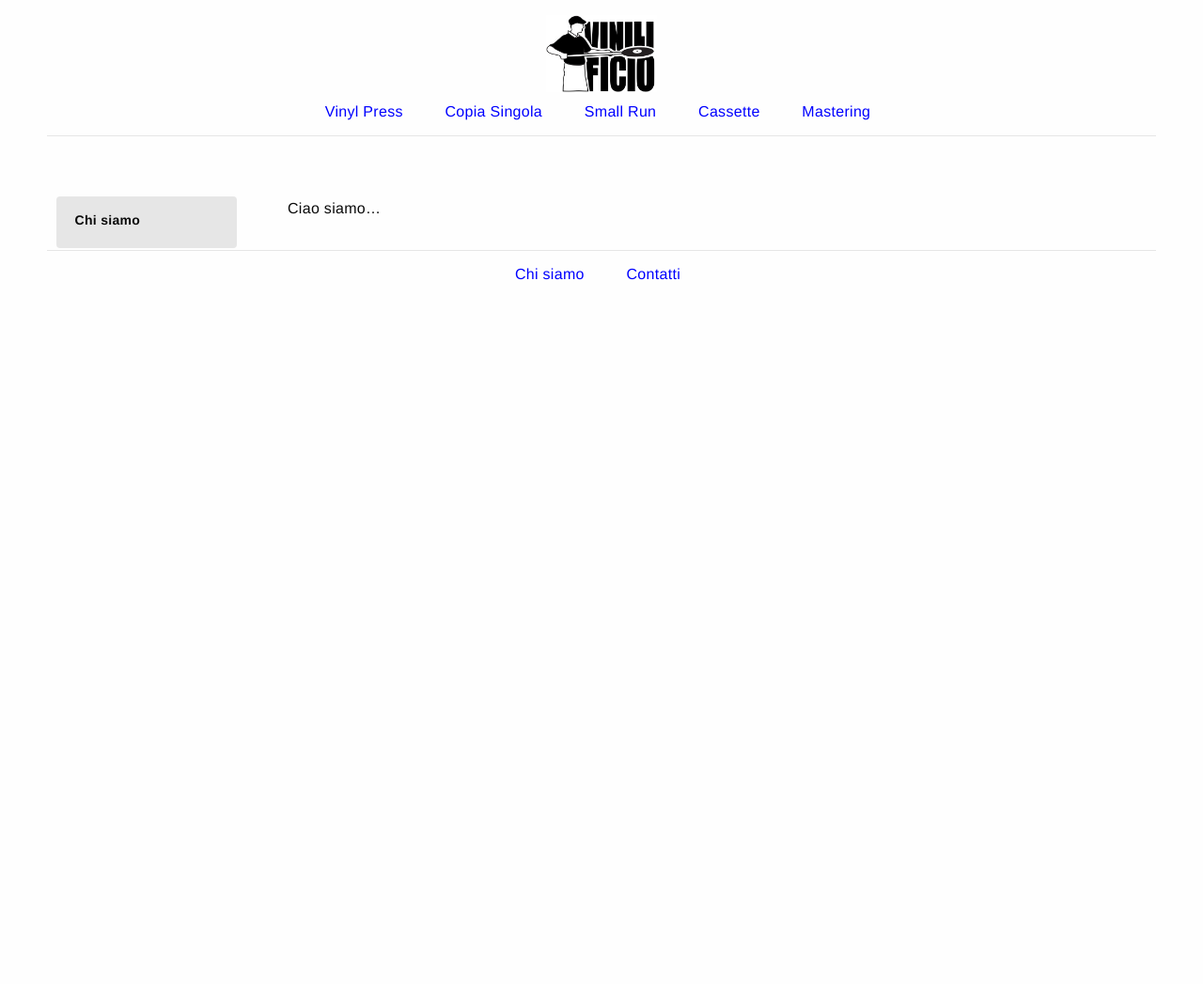
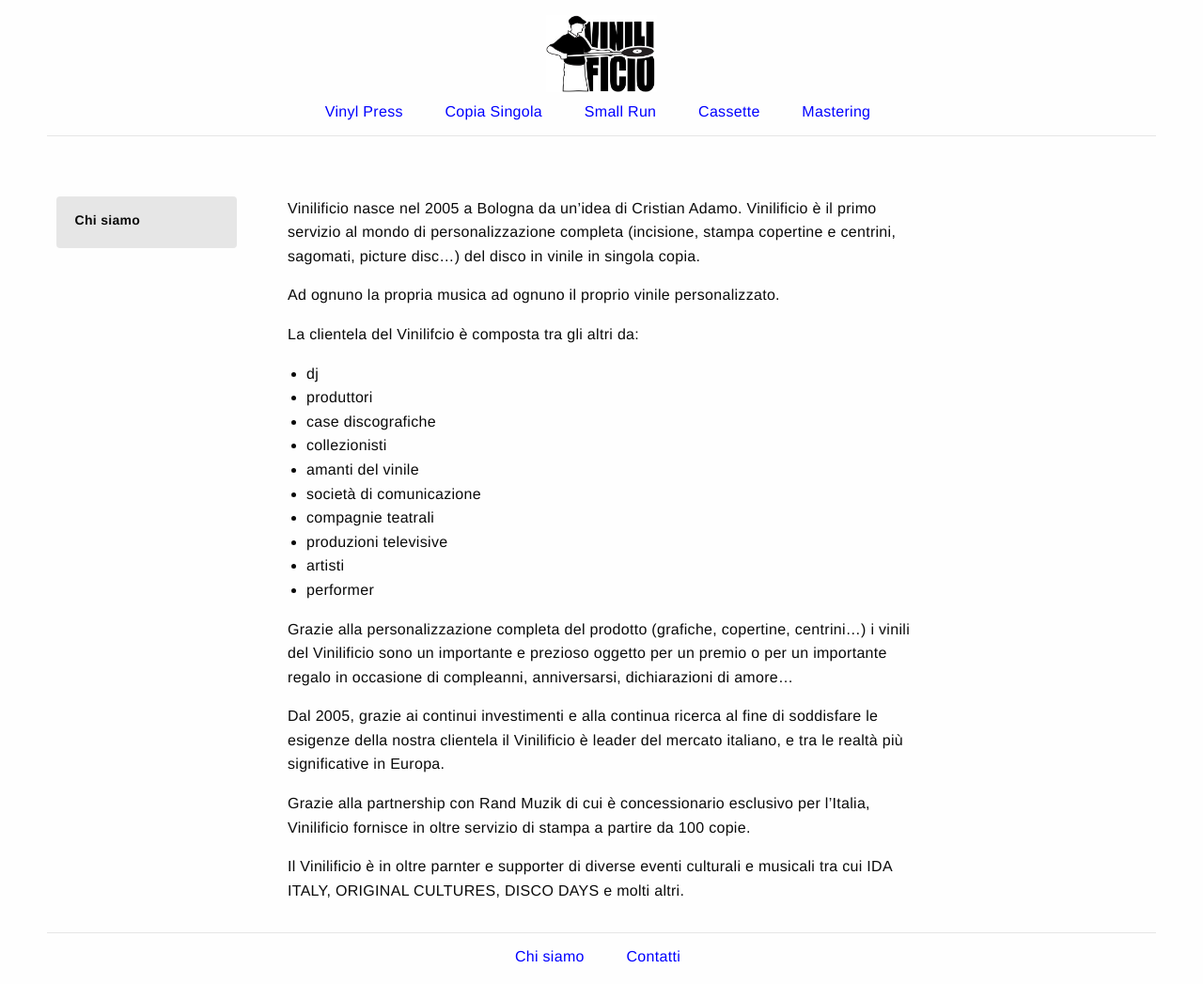
Before and after one commit to Vinilificio/Vinilificio.github.io, a Jekyll site: the page built from _pages/chi-siamo.md, in a window 1280 px wide. Shown: the whole page at 94% size. Built offline with Jekyll 4.4.1, drawn with Linux system fonts in a browser that asks for light colours; before the commit the page ends 900 px from its top, so only the background shows below that.

Commit message:
Update chi-siamo.md

```diff
--- a/_pages/chi-siamo.md
+++ b/_pages/chi-siamo.md
@@ -2,4 +2,27 @@
 title: Chi siamo
 index: 1
 ---
-Ciao siamo...
+Vinilificio nasce nel 2005 a Bologna da un'idea di Cristian Adamo. Vinilificio è il primo servizio al mondo di personalizzazione completa (incisione, stampa copertine e centrini, sagomati, picture disc...) del disco in vinile in singola copia.
+
+Ad ognuno la propria musica ad ognuno il proprio vinile personalizzato.
+
+La clientela del Vinilifcio è composta tra gli altri da:
+
+* dj
+* produttori
+* case discografiche
+* collezionisti
+* amanti del vinile
+* società di comunicazione
+* compagnie teatrali
+* produzioni televisive
+* artisti
+* performer
+
+Grazie alla personalizzazione completa del prodotto (grafiche, copertine, centrini…) i vinili del Vinilificio sono un importante e prezioso oggetto per un premio o per un importante regalo in occasione di compleanni, anniversarsi, dichiarazioni di amore…
+
+Dal 2005, grazie ai continui investimenti e alla continua ricerca al fine di soddisfare le esigenze della nostra clientela il Vinilificio è leader del mercato italiano, e tra le realtà più significative in Europa.
+
+Grazie alla partnership con Rand Muzik di cui è concessionario esclusivo per l'Italia, Vinilificio fornisce in oltre servizio di stampa a partire da 100 copie.
+
+Il Vinilificio è in oltre parnter e supporter di diverse eventi culturali e musicali tra cui IDA ITALY, ORIGINAL CULTURES, DISCO DAYS e molti altri.
```
